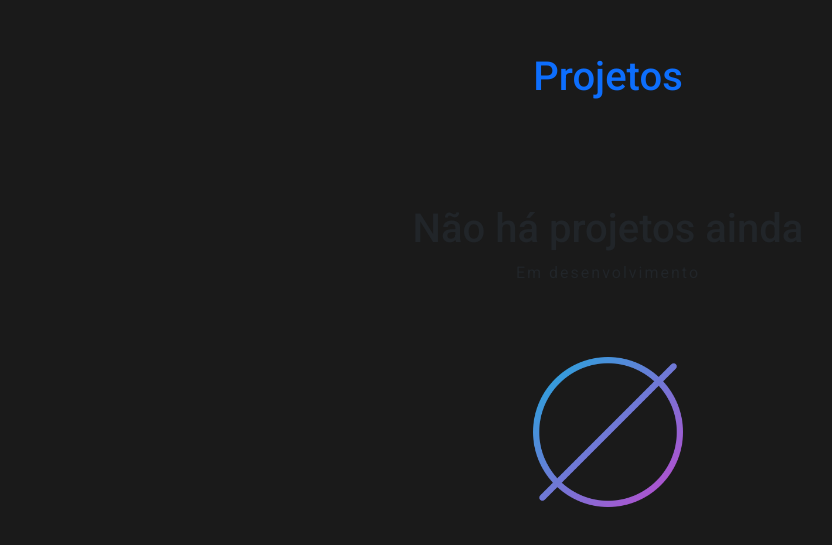
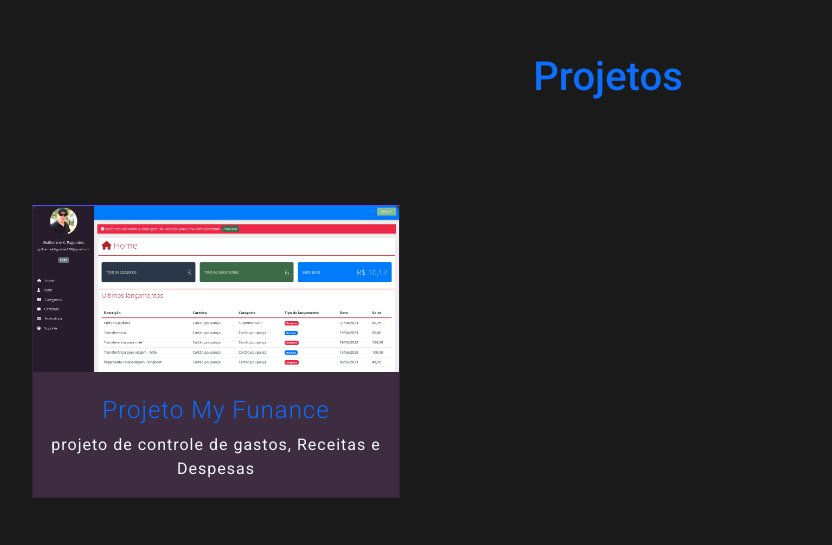
Before and after one commit to guilhermekonf/guilhermekonf, a plain HTML site: page index.html in a window 1280 px wide. Shown: the part 2395-2940 px from the top of the page, without its empty margins (32-864 px from the left). Drawn offline with nearby package versions, Linux system fonts and the light colour scheme.

Commit message:
add first project

```diff
--- a/assets/css/style.css
+++ b/assets/css/style.css
@@ -103,8 +103,16 @@
     margin: 0 auto;
 
 }
-.projects .projectsContent .projectSubDesc{
-    letter-spacing: 2px;
+.projects .projectsContent .projectBox{
+    background-color: #3E2C41;
+    color:aliceblue;
+    letter-spacing: 1px;
+    border-top: 1px solid rgb(79, 79, 253);
+
+}
+
+.projects .projectsContent .projectBox .card-body h4{
+    font-weight: 300;
 }
 
 .services{
--- a/index.html
+++ b/index.html
@@ -1,15 +1,19 @@
 <!DOCTYPE html>
 <html lang="pt-br">
+
 <head>
     <meta charset="UTF-8">
     <meta http-equiv="X-UA-Compatible" content="IE=edge">
     <meta name="viewport" content="width=device-width, initial-scale=1.0">
     <title>Guilherme K. Fagundes | Desenvolvedor Web Full Stack</title>
-    <link rel="stylesheet" href="https://cdn.jsdelivr.net/npm/bootstrap@5.3.0/dist/css/bootstrap.min.css"/>
+    <link rel="stylesheet" href="https://cdn.jsdelivr.net/npm/bootstrap@5.3.0/dist/css/bootstrap.min.css" />
     <script src="https://cdn.jsdelivr.net/npm/bootstrap@5.3.0/dist/js/bootstrap.bundle.min.js"></script>
-    <link href="https://fonts.googleapis.com/css2?family=Merriweather:ital,wght@0,300;0,400;0,700;0,900;1,300;1,400;1,700;1,900&family=Roboto:ital,wght@0,100;0,300;0,400;0,500;0,700;0,900;1,100;1,300;1,400;1,500;1,700;1,900&display=swap" rel="stylesheet">
-    <link rel="stylesheet" href="assets/css/style.css"/>
+    <link
+        href="https://fonts.googleapis.com/css2?family=Merriweather:ital,wght@0,300;0,400;0,700;0,900;1,300;1,400;1,700;1,900&family=Roboto:ital,wght@0,100;0,300;0,400;0,500;0,700;0,900;1,100;1,300;1,400;1,500;1,700;1,900&display=swap"
+        rel="stylesheet">
+    <link rel="stylesheet" href="assets/css/style.css" />
 </head>
+
 <body>
 
     <div class="home">
@@ -33,9 +37,10 @@
                 <div class="col-12 my-4 aboutDesc mt-5">
                     <p>
                         Sou apaixonado por tecnologia, estou começando atuar como freelancer, tenho formação em
-                    <b>Tecnólogo em Sistemas para Internet</b> pela Universidade Luterana do Brasil
-                    (ULBRA), também formado em <b>Técnico de Informática</b> pelo SENAC/RS.
-                    Além disso tenho conhecimento em desenvolvimento WEB como php, banco de dados, laravel, UI/UX Design, SEO e marketing digital.
+                        <b>Tecnólogo em Sistemas para Internet</b> pela Universidade Luterana do Brasil
+                        (ULBRA), também formado em <b>Técnico de Informática</b> pelo SENAC/RS.
+                        Além disso tenho conhecimento em desenvolvimento WEB como php, banco de dados, laravel, UI/UX
+                        Design, SEO e marketing digital.
                     </p>
 
                 </div>
@@ -44,8 +49,10 @@
             </div>
             <div class="row py-2">
                 <div class="col-12 text-center">
-                    <a href="https://www.linkedin.com/in/guilherme-k-fagundes" target="_blank" title="Meu Linkedin" class="mx-2"><img src="assets/icons/linkedin.png" width="50" height="50"/></a>
-                    <a href="https://github.com/Guilherme-fagundes" target="_blank" title="Meu Github" class="mx-2"><img src="assets/icons/github.png" width="50" height="50"/></a>
+                    <a href="https://www.linkedin.com/in/guilherme-k-fagundes" target="_blank" title="Meu Linkedin"
+                        class="mx-2"><img src="assets/icons/linkedin.png" width="50" height="50" /></a>
+                    <a href="https://github.com/Guilherme-fagundes" target="_blank" title="Meu Github" class="mx-2"><img
+                            src="assets/icons/github.png" width="50" height="50" /></a>
 
                 </div>
 
@@ -70,47 +77,47 @@
             <div class="row py-5">
                 <div class="col-12 skillsLists">
                     <div class="skillBox">
-                        <img src="assets/icons/w3_html5-ar21.svg"/>
+                        <img src="assets/icons/w3_html5-ar21.svg" />
 
                     </div>
                     <div class="skillBox">
-                        <img src="assets/icons/w3_css-ar21.svg"/>
+                        <img src="assets/icons/w3_css-ar21.svg" />
 
                     </div>
                     <div class="skillBox">
-                        <img src="assets/icons/javascript-ar21.svg"/>
+                        <img src="assets/icons/javascript-ar21.svg" />
 
                     </div>
                     <div class="skillBox">
-                        <img src="assets/icons/jquery-ar21.svg"/>
+                        <img src="assets/icons/jquery-ar21.svg" />
 
                     </div>
                     <div class="skillBox">
-                        <img src="assets/icons/getbootstrap-ar21.svg"/>
+                        <img src="assets/icons/getbootstrap-ar21.svg" />
 
                     </div>
                     <div class="skillBox">
-                        <img src="assets/icons/tailwindcss-ar21.svg"/>
+                        <img src="assets/icons/tailwindcss-ar21.svg" />
 
                     </div>
                     <div class="skillBox">
-                        <img src="assets/icons/php-ar21.svg"/>
+                        <img src="assets/icons/php-ar21.svg" />
 
                     </div>
                     <div class="skillBox">
-                        <img src="assets/icons/mysql-ar21.svg"/>
+                        <img src="assets/icons/mysql-ar21.svg" />
 
                     </div>
                     <div class="skillBox">
-                        <img src="assets/icons/mariadb-ar21.svg"/>
+                        <img src="assets/icons/mariadb-ar21.svg" />
 
                     </div>
                     <div class="skillBox">
-                        <img src="assets/icons/docker-ar21.svg"/>
+                        <img src="assets/icons/docker-ar21.svg" />
 
                     </div>
                     <div class="skillBox">
-                        <img src="assets/icons/laravel-ar21.svg"/>
+                        <img src="assets/icons/laravel-ar21.svg" />
 
                     </div>
 
@@ -134,18 +141,19 @@
             </div>
 
             <div class="row py-5">
-                <div class="col-12 text-center">
-                    <h1>Não há projetos ainda</h1>
-                    <p class="projectSubDesc">Em desenvolvimento</p>
+                <div class="col-12 col-sm-4 text-center">
+
+                    <div class="card rounded-0 projectBox">
+                        <img class="card-img-top" src="img/my-finance.png" alt="Card image cap">
+                        <div class="card-body">
+                            <h4 class="text-primary my-2">Projeto My Funance</h4>
+                            <p class="card-text">projeto de controle de gastos, Receitas e Despesas</p>
+                        </div>
+                    </div>
 
                 </div>
 
-            </div>
-            <div class="row py-2">
-                <div class="col-12 text-center">
-                    <img src="assets/icons/vazio.png" alt="vazio" class="text-center" width="150">
 
-                </div>
 
             </div>
 
@@ -186,7 +194,8 @@
                         </div>
                         <div class="serviceBody">
                             <p>
-                                Criação visual completa e da melhor forma utilizando técnicas de UX/UI Desing para que você e seus clientes possam navegar e ter a melhor experiência possível
+                                Criação visual completa e da melhor forma utilizando técnicas de UX/UI Desing para que
+                                você e seus clientes possam navegar e ter a melhor experiência possível
                             </p>
 
                         </div>
@@ -199,9 +208,11 @@
                         </div>
                         <div class="serviceBody">
                             <p>
-                                Para que seu site seja encontrado na internet, não basta subir os arquivos em uma hospedagem,
+                                Para que seu site seja encontrado na internet, não basta subir os arquivos em uma
+                                hospedagem,
                                 é necessário que sejam aplicadas algumas tags de configurações que quando alguém
-                                procura por certas palavras no google, através destras palavras, o seu site é encontrado.
+                                procura por certas palavras no google, através destras palavras, o seu site é
+                                encontrado.
                             </p>
 
                         </div>
@@ -215,7 +226,8 @@
 
                         <div class="serviceBody">
                             <p>
-                                Criação e desenvolvimento de paginas de captura, paginas de vendas, lançamento e divulgação digital.
+                                Criação e desenvolvimento de paginas de captura, paginas de vendas, lançamento e
+                                divulgação digital.
                             </p>
 
                         </div>
@@ -242,4 +254,5 @@
 
 
 </body>
+
 </html>
```
Also changed, not shown: img/my-finance.png (added).
